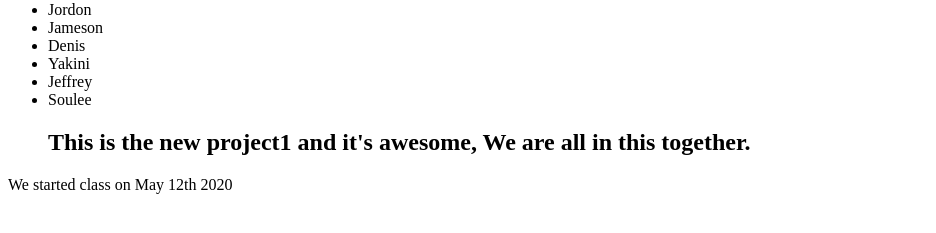
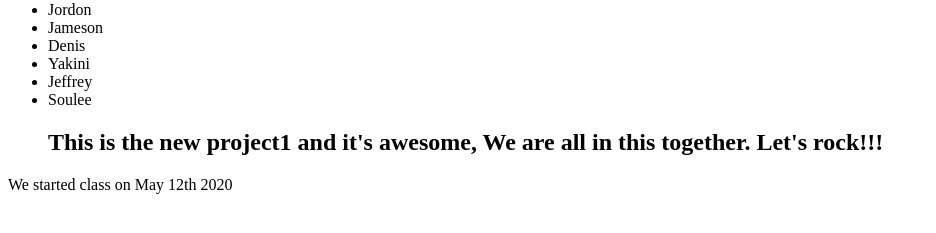
Before and after one commit to 00y-700/spaceexploration, a plain HTML site: page index.html in a window 1280 px wide. Shown: the part 79-312 px from the top of the page, without its empty margins (0-936 px from the left). Drawn offline with nearby package versions, Linux system fonts and the light colour scheme.

Commit message:
Changed h2 tag

```diff
--- a/index.html
+++ b/index.html
@@ -19,7 +19,7 @@
         <li>Yakini</li>
         <li>Jeffrey</li>
         <li>Soulee</li>
-        <h2>This is the new project1 and it's awesome, We are all in this together. </h2>
+        <h2>This is the new project1 and it's awesome, We are all in this together. Let's rock!!!</h2>
     </ul>
 
     <p>We started class on May 12th 2020</p>
```
